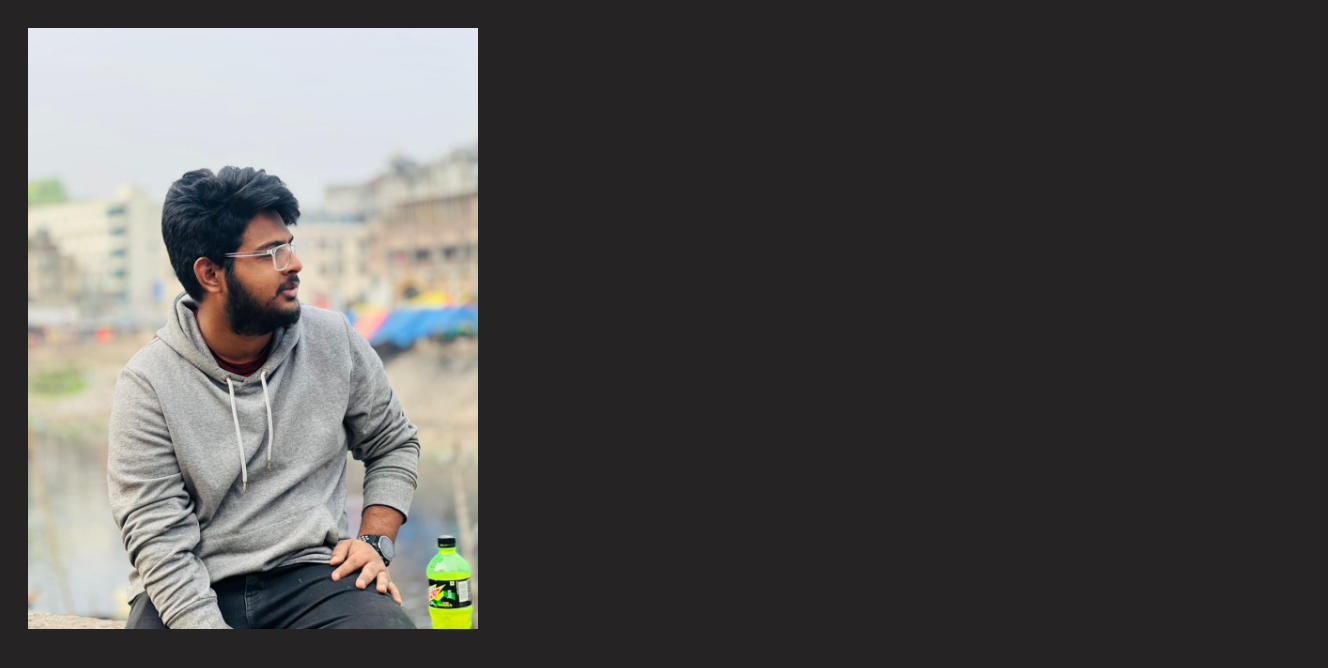
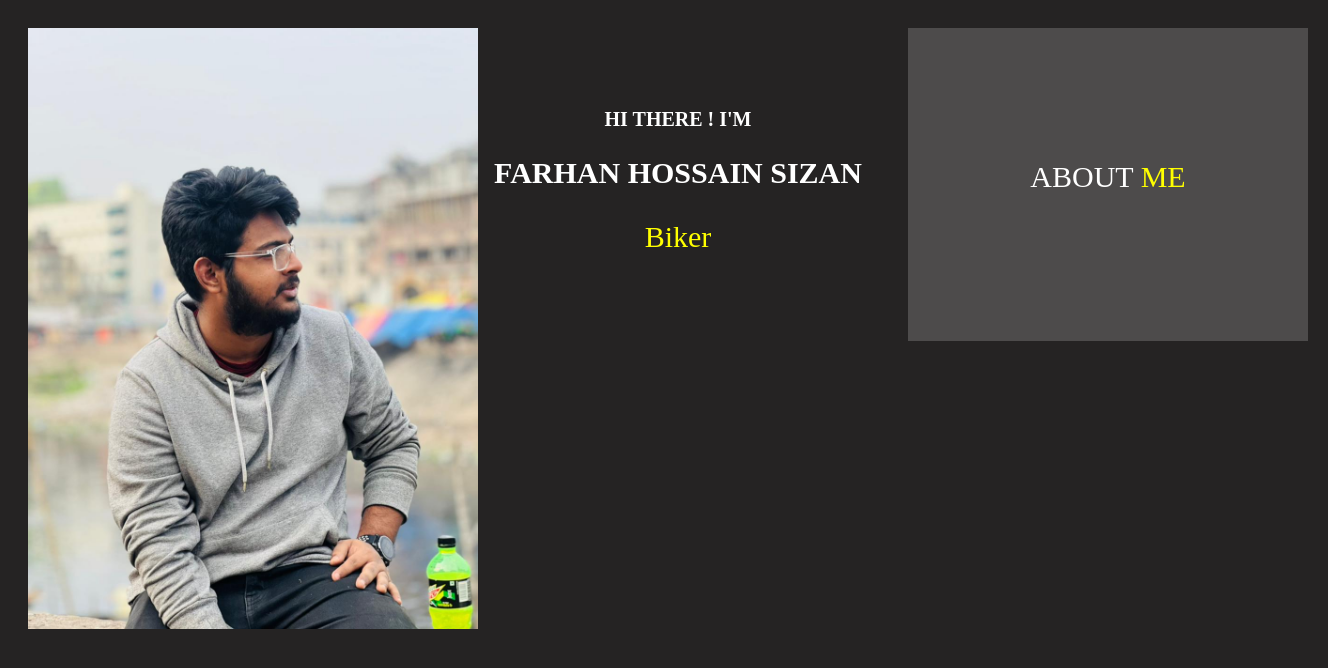
Before and after one commit to Sizzu99/TestRepo, a plain HTML site: page index.html in a window 1280 px wide. Shown: the whole page, 1328 px wide, since content can reach past the window. Drawn offline with Linux system fonts and the light colour scheme.

Commit message:
add about me

```diff
--- a/index.html
+++ b/index.html
@@ -3,13 +3,25 @@
   <head>
     <meta charset="UTF-8" />
     <meta name="viewport" content="width=device-width, initial-scale=1.0" />
-    <title>Farzan Hossan Shaikat</title>
+    <title>Farhan Hossain Sizan</title>
     <link rel="stylesheet" href="style.css" />
   </head>
   <body>
-    <section>
+    <section class="top-section">
       <div class="pic-size">
         <img class="profile-pic" src="Profile.jpeg" alt="" />
+      </div>
+      <div class="second-part">
+        <div class="name">
+          <div class="name-oke">
+            <h2>HI THERE ! I'M</h2>
+            <h1>FARHAN HOSSAIN SIZAN</h1>
+            <p>Biker</p>
+          </div>
+        </div>
+        <div class="about-me">
+          <p class="about">ABOUT <span class="me">ME</span></p>
+        </div>
       </div>
     </section>
   </body>
--- a/style.css
+++ b/style.css
@@ -9,3 +9,52 @@ body{
 .pic-size{
     width: 40%;
 }
+.top-section{
+    display: flex;
+}
+.name h2{
+    font-size: 20px;
+    color: white;
+    text-align: center;
+}
+.name h1{
+    font-size: 30px;
+    color: white;
+    text-align: center;
+}
+.name p{
+    font-size: 30px;
+    color: yellow;
+    text-align: center;
+
+}
+.name{
+   margin-top: 20px;
+    width: 400px;
+    height: 50%;
+
+}
+.name-oke{
+    margin-top: 20%;
+}
+.second-part{
+    display: flex;
+}
+.about-me{
+    font-size: 30px;
+    color: white;
+    text-align: center;
+    margin-top: 20px;
+    margin-left:30px;
+    background-color: rgb(77, 75, 75);
+    width: 400px;
+    height: 50%;
+    margin-right: 20px;
+
+}
+.about{
+    margin-top: 33%;
+}
+.me{
+    color: yellow;
+}
```
